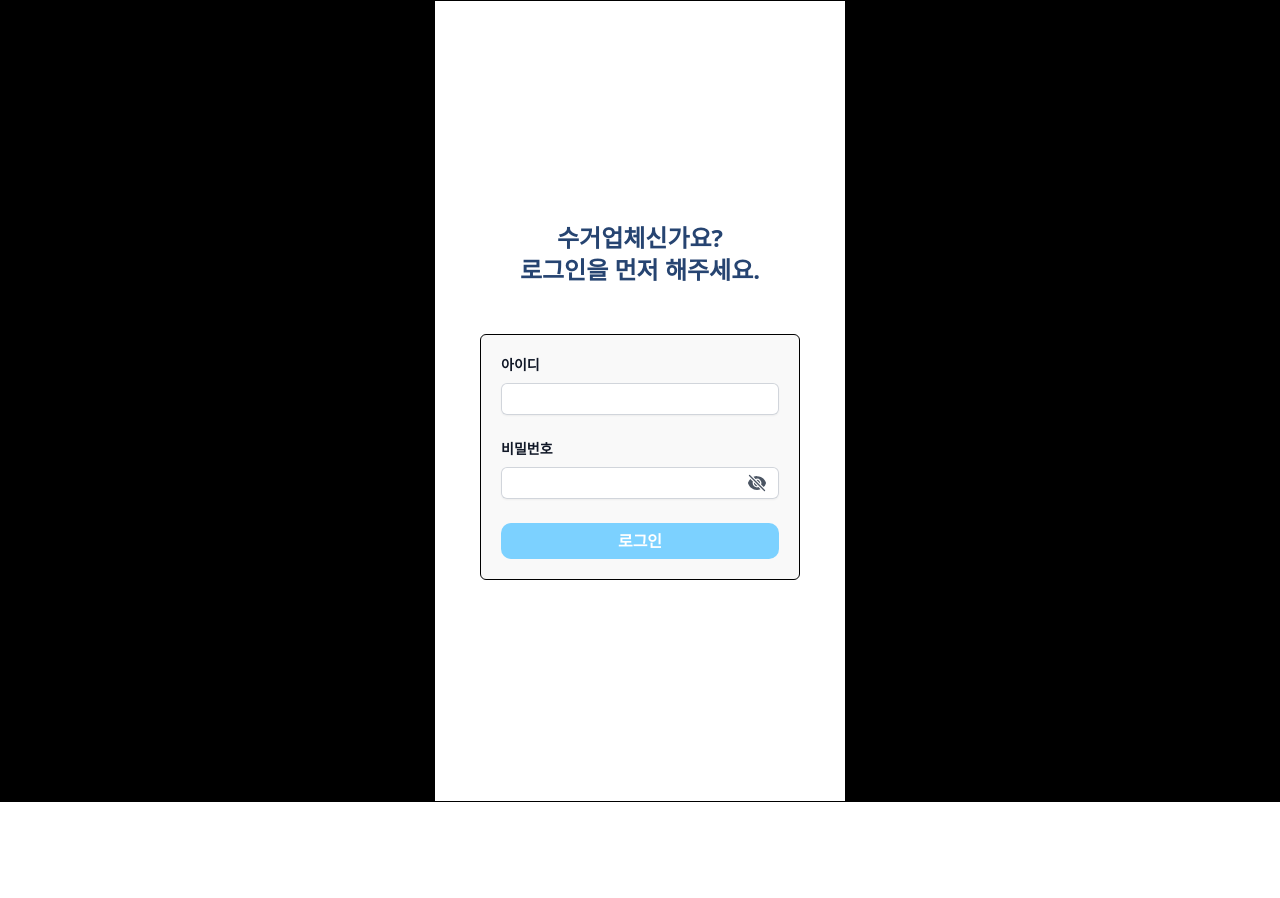
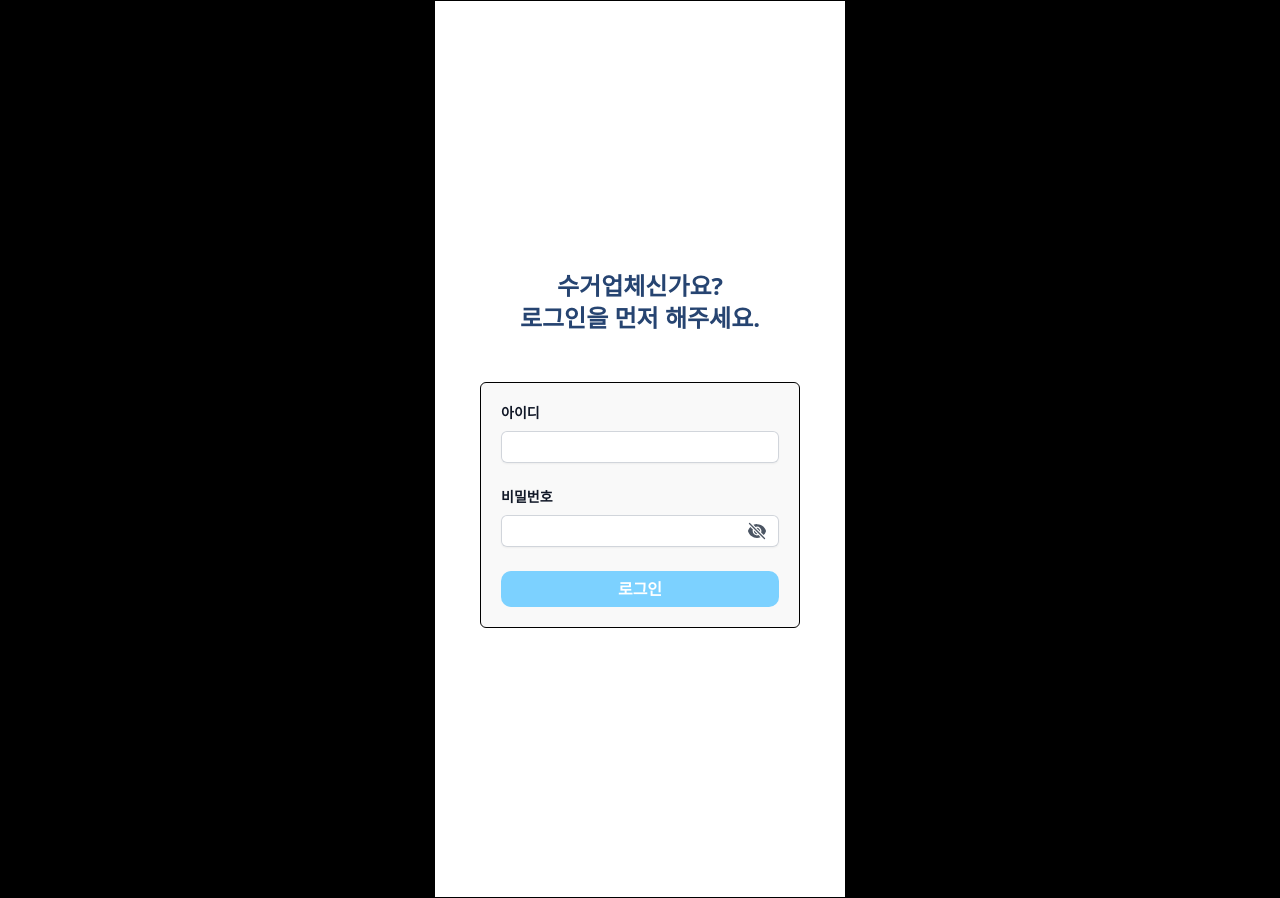
Before and after one commit to SJGun/kickboard, a React (Vite) app in the folder frontend/: page /collector-login in a window 1280 px wide. Before the commit the page ends 802 px from the top, so only its background shows below. Built offline with nearby package versions, Linux system fonts and the light colour scheme; no server answers.

Commit message:
Feat: Header 완성

```diff
--- a/frontend/src/App.tsx
+++ b/frontend/src/App.tsx
@@ -12,6 +12,7 @@ import Login from './pages/collector/login';
 import CollectList from './pages/collector/collectList';
 // import AdminMainPage from './pages/admin/adminMainPage';
 import ReportPage from './pages/report/ReportPage';
+import Header from './components/basic/Header';
 
 function App() {
   const isLoggedIn = useAuthStore((state) => state.isLoggedIn);
@@ -51,7 +52,8 @@ function App() {
           path="/"
           element={
             <PhoneScreenContainer>
-              <ReportPage></ReportPage>
+              <Header title={'전동 킥보드 주정차 위반 신고'} />
+              <ReportPage />
             </PhoneScreenContainer>
           }
         ></Route>
--- a/frontend/src/components/phoneScreenContainer.tsx
+++ b/frontend/src/components/phoneScreenContainer.tsx
@@ -10,7 +10,7 @@ const PhoneScreenContainer: React.FC<PhoneScreenContainerProps> = ({
   return (
     <div className="bg-black">
       <div
-        className="h-full min-h-[100.1vh] w-full bg-white md:max-w-[412px]"
+        className="h-full min-h-[100.1vh] w-full bg-white py-12 md:max-w-[412px]"
         style={{
           width: '412px',
           margin: '0 auto',
```
